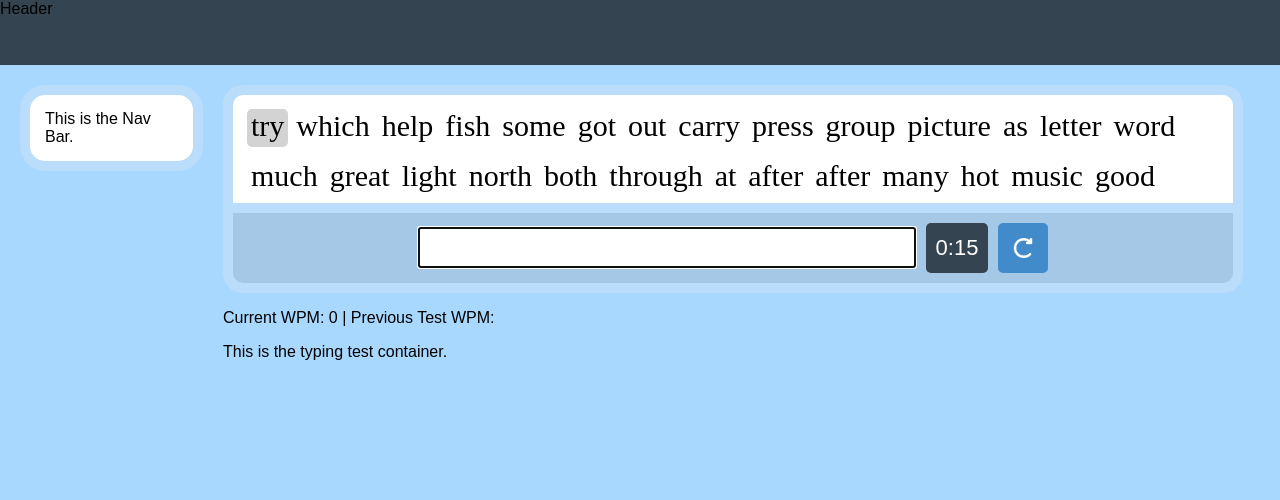
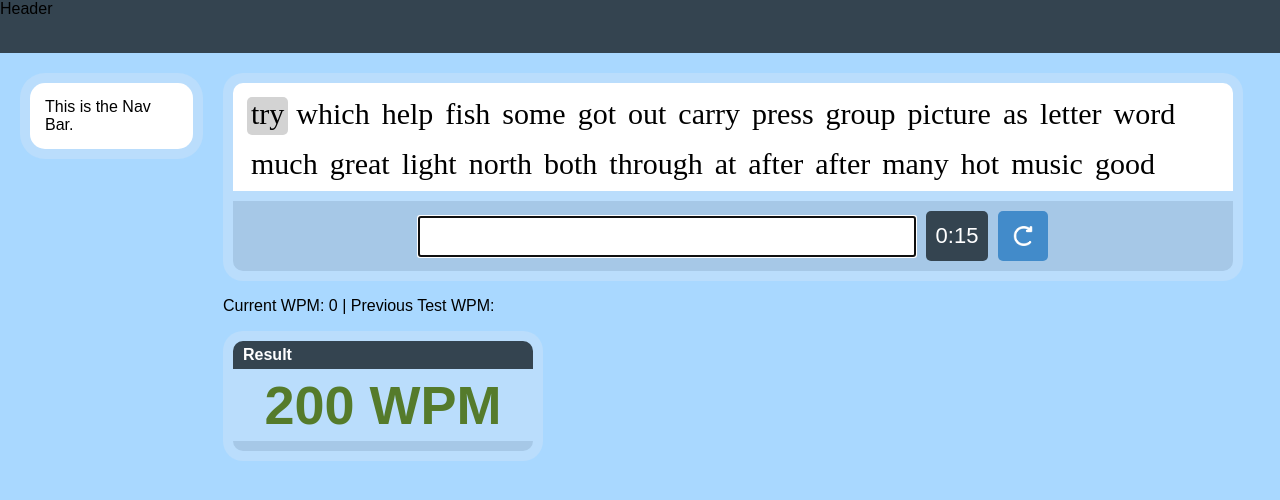
Before and after one commit to imel0n/typing-test, a Vue app: page / in a window 1280 px wide. Shown: the top 500 px of the page. Built offline with nearby package versions, Linux system fonts and the light colour scheme.

Commit message:
create TestResult.vue

```diff
--- /dev/null
+++ b/src/components/TestResult.vue
@@ -0,0 +1,49 @@
+<template>
+  <div class="tr-main-container">
+    <div class="tr-header">Result</div>
+    <div class="tr-body">
+      <div class="wpm-container">200 WPM</div>
+      <div class="test-details"></div>
+    </div>
+  </div>
+</template>
+
+<style scoped>
+.tr-main-container {
+  background: var(--secondary-bg-colour);
+
+  border-radius: 20px;
+  display: flex;
+  flex-direction: column;
+  max-width: 300px;
+
+  padding: 10px;
+  /* gap: 10px; */
+}
+
+.tr-header {
+  background: var(--10ff-dark-blue);
+  color: white;
+
+  border-radius: 10px 10px 0 0;
+  padding: 5px 10px;
+  font-weight: bold;
+}
+
+.wpm-container {
+  /* background: white; */
+  color: #557b2b;
+
+  text-align: center;
+  font-weight: bold;
+  font-size: 54px;
+  padding: 5px;
+}
+
+.test-details {
+  background: var(--primary-fg-colour);
+
+  border-radius: 0 0 10px 10px;
+  padding: 5px;
+}
+</style>
--- a/src/components/TestResults.vue
+++ /dev/null
@@ -1,5 +0,0 @@
-<template>
-  <div class="tr-main-container"></div>
-</template>
-
-<style scoped></style>
--- a/src/views/TypingTestView.vue
+++ b/src/views/TypingTestView.vue
@@ -1,11 +1,12 @@
 <script setup>
 import TypingTest from "@/components/TypingTest.vue";
+import TestResult from "@/components/TestResult.vue";
 </script>
 
 <template>
   <div class="typing-test-view-main-container">
     <TypingTest />
-    This is the typing test container.
+    <TestResult />
   </div>
 </template>
 
```
